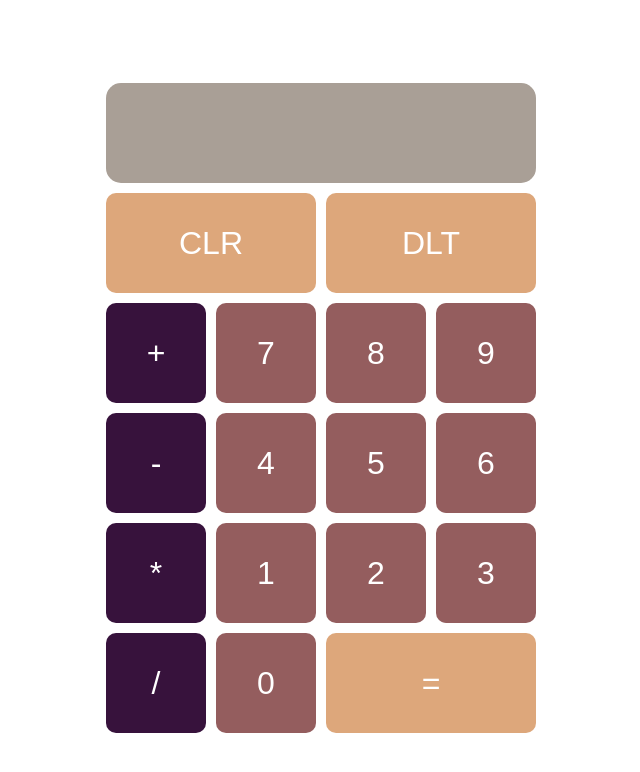
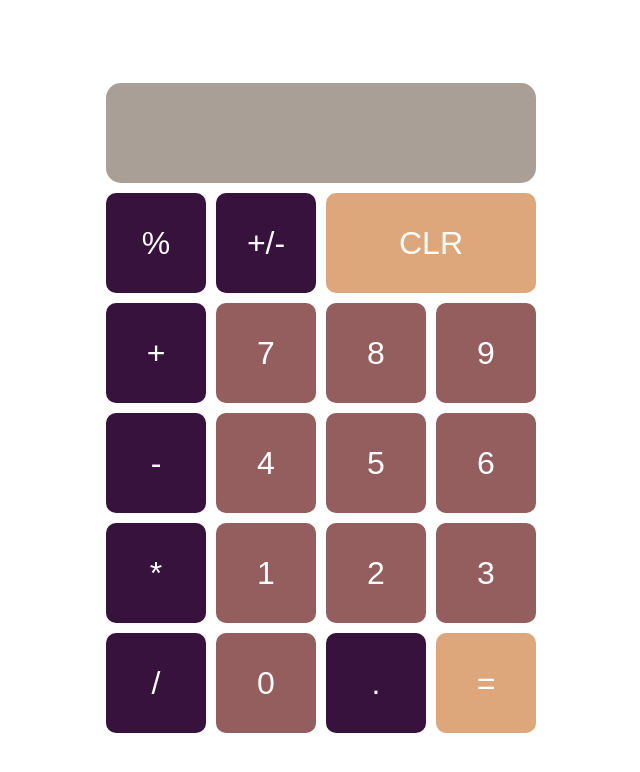
Before and after one commit to gusanitor8/stw-calculadora, a React app: page / in a window 1280 px wide. Shown: the top 772 px of the page, without its empty margins (319-959 px from the left). Built offline with nearby package versions, Linux system fonts and the light colour scheme; a web font is replaced by a local one.

Commit message:
cambios que no estaban en las instrucciones pero si en la rubrica, por favor ludwing redacte bien las instrucciones :(

```diff
--- a/src/App.js
+++ b/src/App.js
@@ -19,10 +19,7 @@ const App = () => {
       setBuffer(buffer.slice(0, -1));
       setResult(result.slice(0, -1));
     }
-    if(result < 0){
-      setResult('ERROR negative');
-      setBuffer('');
-    }
+
     if (result > 999999999){
       setResult('ERROR too big');
       setBuffer('');
@@ -55,6 +52,12 @@ const App = () => {
     console.log('operand', buffer) //borrame
   };
 
+  const plusminus = (symbol) => {
+    performEvaluation();
+    setBuffer(buffer * -1);
+    setResult(result * -1);
+  };
+
   const equal = (symbol) => {
     performEvaluation();
   }
@@ -71,8 +74,9 @@ const App = () => {
 
 
   const buttonInfo = [
+                      {symbol: '%', class: 'grid-item-module', type: 'type1', fun: operator},
+                      {symbol: '+/-', class: 'grid-item-plusminus', type: 'type1', fun: plusminus},
                       {symbol: 'CLR', class: 'grid-item-clear', type: 'type3', fun: clear},
-                      {symbol: 'DLT', class: 'grid-item-delete', type: 'type3', fun: clear},
                       {symbol: '+', class: 'button', type: 'type1', fun: operator},
                       {symbol: '7', class: 'button', type: 'type2', fun: operand},
                       {symbol: '8', class: 'button', type: 'type2', fun: operand},
@@ -87,6 +91,7 @@ const App = () => {
                       {symbol: '3', class: 'button', type: 'type2', fun: operand},
                       {symbol: '/', class: 'grid-tem-divide', type: 'type1', fun: operator},
                       {symbol: '0', class: 'grid-item-zero', type: 'type2', fun: operand},
+                      {symbol: '.', class: 'grid-item-dot', type: 'type1', fun: operand},
                       {symbol: '=', class: 'grid-item-equal', type: 'type3', fun: equal}];
 
 
--- a/src/App.scss
+++ b/src/App.scss
@@ -23,11 +23,11 @@
 
     grid-template-areas:
         "display display display display"
-        "clear clear delete delete"
+        "module plusminus clear clear"
         ". . . ."
         ". . . ."
         ". . . ."
-        "divide zero equal equal";
+        "divide zero dot equal";
 
 
     .grid-item-display{
@@ -53,4 +53,16 @@
     .grid-item-equal{
         grid-area: equal;
     }
+
+    .grid-item-plusminus{
+        grid-area: plusminus;
+    }
+
+    .grid-item-module{
+        grid-area: module;
+    }
+
+    .grid-item-dot{
+        grid-area: dot;
+    }
 }
```
Also changed, not shown: firebase.json (added), 5 other files (tests, documents, lock files or other folders).
